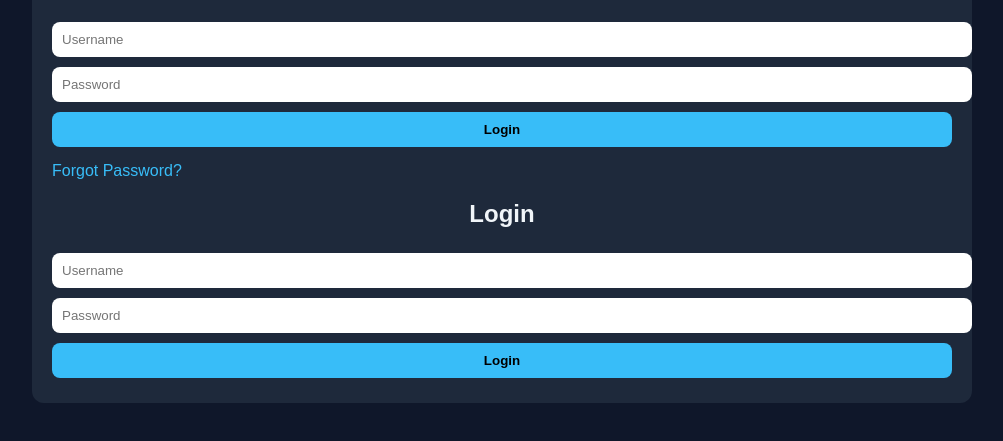
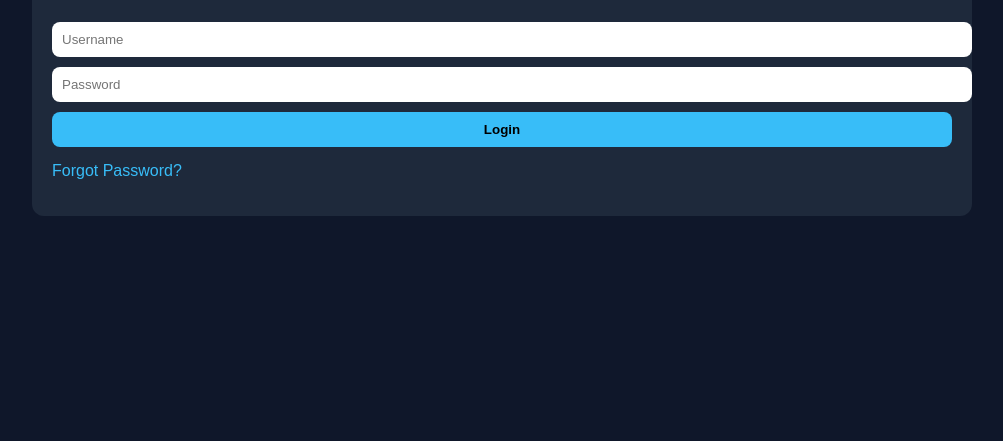
Before and after one commit to Hasheem128/investment-tool, a plain HTML site: page index.html in a window 1280 px wide. Shown: the part 171-612 px from the top of the page, without its empty margins (138-1141 px from the left). Drawn offline with Linux system fonts and the light colour scheme.

Commit message:
Update index.html

```diff
--- a/index.html
+++ b/index.html
@@ -33,10 +33,6 @@
     <button onclick="verifyOTP()" id="verifyBtn" class="hidden">Verify & Reset</button>
     <button onclick="backToLogin()">Back to Login</button>
   </div>
-    <h2>Login</h2>
-    <input type="text" id="username" placeholder="Username">
-    <input type="password" id="password" placeholder="Password">
-    <button onclick="login()">Login</button>
   </div>  <div id="mainApp" class="hidden">
     <h2>Search Platform</h2>
     <input type="text" id="search" placeholder="Enter platform name..." onkeyup="searchPlatform()"><table>
```
